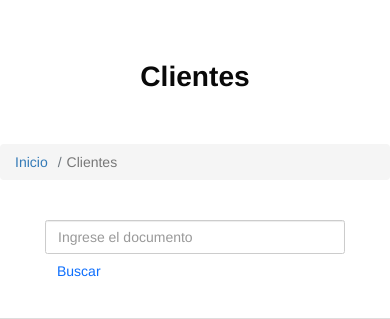
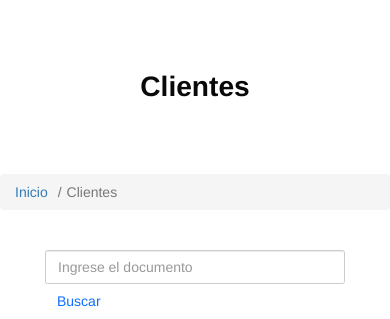
Before and after one commit to tatanaldana/Proyecto, a PHP site: page /Proyecto/view/administrador/clientes.php in a window 390 px wide; the page is wider, and only the part inside the window is pictured. Shown: the part 189-508 px from the top of that part. Run offline with PHP 8.4, Linux system fonts and the light colour scheme; a user stored in the database is signed in.

Commit message:
Update INCLUDE
Se modifica los include para la visualización de imagen de las views de cada modulo

```diff
--- a/view/administrador/include/img_clientes.php
+++ b/view/administrador/include/img_clientes.php
@@ -3,13 +3,10 @@
 echo "
 <div class='bienvenida'>
 <div class='position-relative overflow-hidden p-3 p-md-5 m-md-3 text-center'>
-  <div class='col-md-12 p-lg-2 mx-auto my-2'>
-
-  <div class='contenedor-busqueda' id='contenedor-busqueda'>
+  <div class='col-md-12 p-lg-5 mx-auto my-5'>
     <h1 class='display-3 fw-bold'>Clientes</h1>
   </div>
 </div>
 </div>
-</div>
 <div class='my-5'></div>";
 ?>
--- a/view/administrador/include/img_ventas.php
+++ b/view/administrador/include/img_ventas.php
@@ -4,11 +4,9 @@ echo "
 <div class='bienvenida'>
 <div class='position-relative overflow-hidden p-3 p-md-5 m-md-3 text-center'>
   <div class='col-md-12 p-lg-5 mx-auto my-5'>
-  <div class='contenedor-busqueda' id='contenedor-busqueda'>
     <h1 class='display-3 fw-bold'>Ventas</h1>
   </div>
 </div>
 </div>
-</div>
 <div class='my-5'></div>";
 ?>
```
